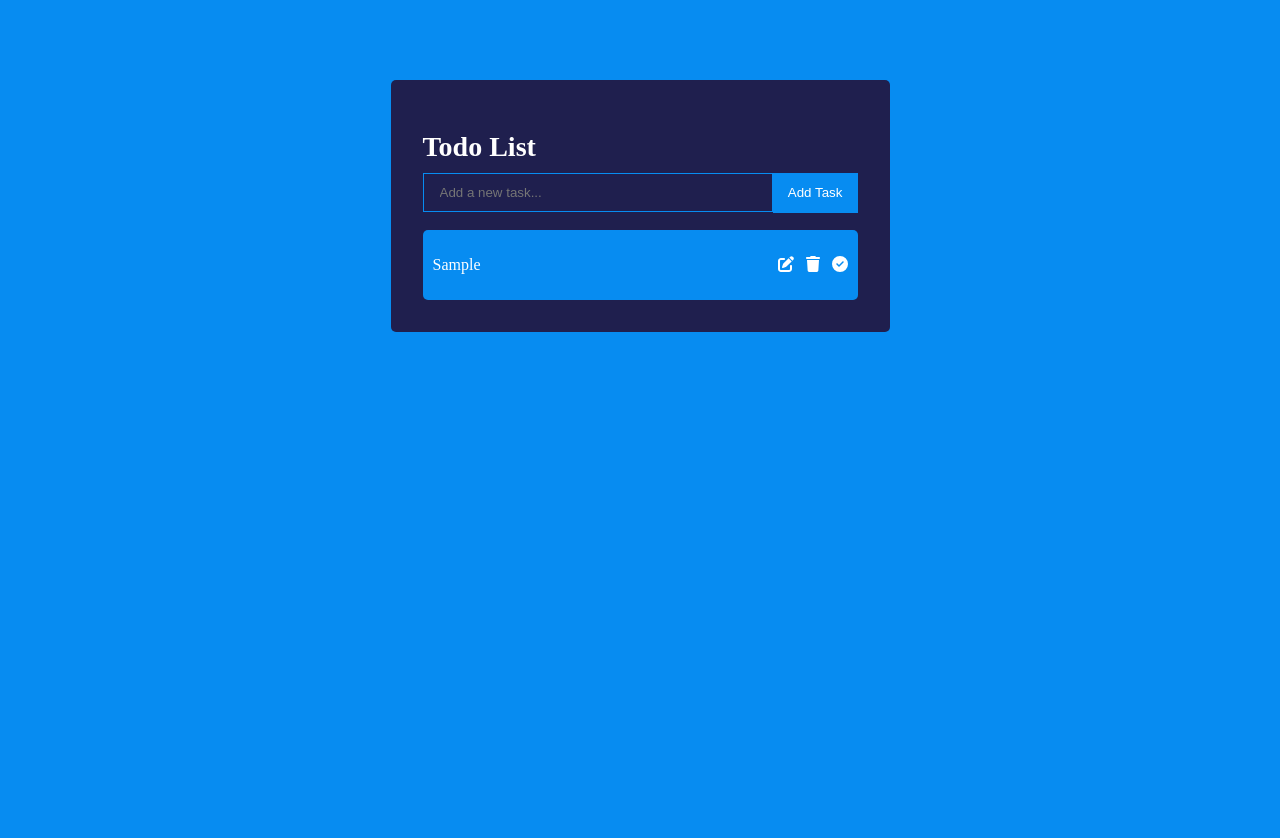
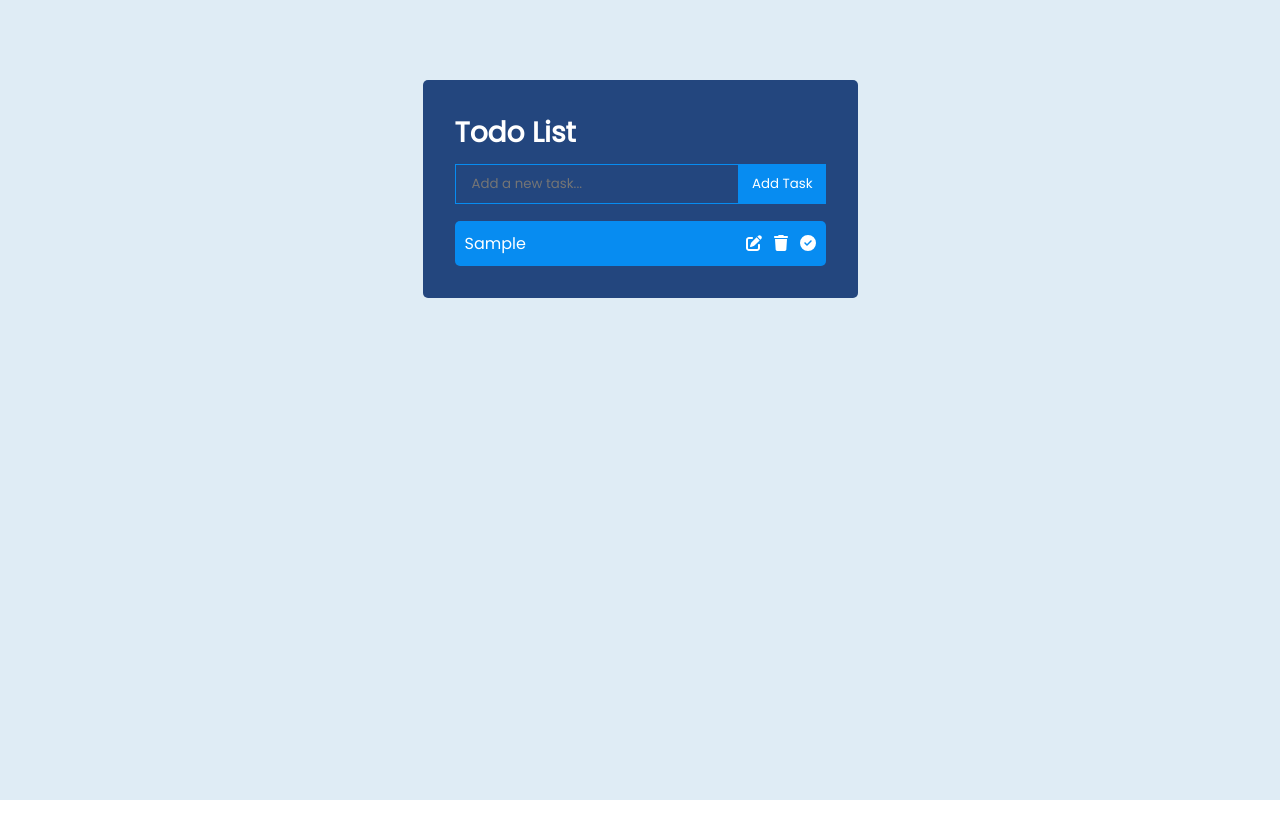
Before and after one commit to pro-payne/Todo-App, a React (Vite) app: page / in a window 1280 px wide. Both pictures are taken after typing "Sample" into the empty fields and a click on the button "Add Task". Shown: the top 838 px of the page. After the commit the page ends 800 px from the top, so only its background shows below. Built offline with nearby package versions, Linux system fonts and the light colour scheme.

Commit message:
Complete Functionality
added complete functionality & style

```diff
--- a/src/App.css
+++ b/src/App.css
@@ -1,3 +1,12 @@
+@import url("https://fonts.googleapis.com/css2?family=Poppins&display=swap");
+
+* {
+  font-family: "Poppins", sans-serif;
+  margin: 0;
+  padding: 0;
+  box-sizing: border-box;
+}
+
 #root {
   height: 100%;
 }
--- a/src/components/AddItem/AddItem.scss
+++ b/src/components/AddItem/AddItem.scss
@@ -8,7 +8,7 @@
         outline: none;
         background: none;
         border: 1px solid #078cf1;
-        padding: 0.7rem 1rem;
+        padding: 0.57rem 1rem;
         color: #fff;
         width: 100%;
     }
--- a/src/components/EditItem/EditItem.scss
+++ b/src/components/EditItem/EditItem.scss
@@ -4,12 +4,26 @@
     width: 100%;
     margin-bottom: 1rem;
 
-    .add-input {
+    .edit-input {
         outline: none;
         background: none;
         border: 1px solid #078cf1;
-        padding: 0.7rem 1rem;
+        padding: 0.57rem 1rem;
         color: #fff;
         width: 100%;
     }
+
+    .edit-btn {
+        background: #078cf1;
+        color: #fff;
+        border: none;
+        padding: 0.55rem;
+        height: 40px;
+        width: 110px;
+        cursor: pointer;
+
+        &.save-btn{
+            border-right: 1px solid #1f1f4e;
+        }
+    }
 }
--- a/src/components/EditItem/EditItem.tsx
+++ b/src/components/EditItem/EditItem.tsx
@@ -1,4 +1,5 @@
 import React, { useState } from "react";
+import "./EditItem.scss";
 
 interface EditItemProps {
   id: number;
@@ -28,12 +29,12 @@ const EditItem = ({ initialText, onSave, onCancel }: EditItemProps) => {
         type="text"
         value={text}
         onChange={handleTextChange}
-        className="add-input"
+        className="edit-input"
       />
-      <button onClick={handleSave} className="add-btn">
+      <button onClick={handleSave} className="edit-btn save-btn">
         Save
       </button>
-      <button onClick={handleCancel} className="add-btn">
+      <button onClick={handleCancel} className="edit-btn">
         Cancel
       </button>
     </div>
--- a/src/components/TodoItem/TodoItem.scss
+++ b/src/components/TodoItem/TodoItem.scss
@@ -9,6 +9,15 @@
 
     .item-name {
         color: #fff;
+
+
+        &.completed {
+            p {
+
+                text-decoration: line-through;
+
+            }
+        }
     }
 
     .icon-btns {
@@ -31,4 +40,5 @@
 
         }
     }
+
 }
--- a/src/components/TodoItem/TodoItem.tsx
+++ b/src/components/TodoItem/TodoItem.tsx
@@ -7,6 +7,8 @@ import {
 } from "@fortawesome/free-solid-svg-icons";
 import "./TodoItem.scss";
 import EditItem from "../EditItem/EditItem";
+import { useDispatch } from "react-redux";
+import { toggleComplete } from "../../store/todoSlice";
 
 interface Todo {
   id: number;
@@ -21,6 +23,7 @@ interface TodoItemProps {
 }
 const TodoItem = ({ todo, editTodo, deleteTodo }: TodoItemProps) => {
   const [isEditing, setIsEditing] = useState(false);
+  const dispatch = useDispatch();
   console.log("todo: ", todo);
 
   const handleEdit = () => {
@@ -36,9 +39,13 @@ const TodoItem = ({ todo, editTodo, deleteTodo }: TodoItemProps) => {
     setIsEditing(false);
   };
 
+  const handleComplete = () => {
+    dispatch(toggleComplete(todo.id));
+  };
+
   return (
     <>
-      <div className="item-wrapper">
+      <div className={isEditing ? "" : "item-wrapper"}>
         {isEditing ? (
           <EditItem
             id={todo.id}
@@ -48,17 +55,25 @@ const TodoItem = ({ todo, editTodo, deleteTodo }: TodoItemProps) => {
           />
         ) : (
           <>
-            <div className="item-name">
+            <div className={`item-name ${todo.completed ? "completed" : ""}`}>
               <p>{todo.text}</p>
             </div>
             <div className="icon-btns">
-              <FontAwesomeIcon icon={faPenToSquare} onClick={handleEdit} className="fa-edit"/>
+              <FontAwesomeIcon
+                icon={faPenToSquare}
+                onClick={handleEdit}
+                className="fa-edit"
+              />
               <FontAwesomeIcon
                 icon={faTrash}
                 className="fa-trash"
                 onClick={() => deleteTodo(todo.id)}
               />
-              <FontAwesomeIcon icon={faCheckCircle} className="fa-check" />
+              <FontAwesomeIcon
+                icon={faCheckCircle}
+                onClick={handleComplete}
+                className={`fa-check ${todo.completed ? "completed" : ""}`}
+              />
             </div>
           </>
         )}
--- a/src/components/TodoList/TodoList.scss
+++ b/src/components/TodoList/TodoList.scss
@@ -1,8 +1,9 @@
 .app-wrapper {
-    background: #078cf1;
+    background: #dfecf5;
     padding-top: 5rem;
     padding-bottom: 2rem;
     height: 100%;
+    align-items: center;
 
     @media (max-width: 503px) {
         padding-top: 0;
@@ -17,16 +18,16 @@
     .todoList-wrapper {
         position: relative;
         max-width: 435px;
-        background: #1f1f4e;
+        background: #23467e;
         padding: 2rem;
         border-radius: 5px;
         width: 100%;
-
         margin: 0 auto;
 
 
         @media (max-width: 503px) {
             height: 100%;
+            border-radius: unset;
         }
     }
 
```
